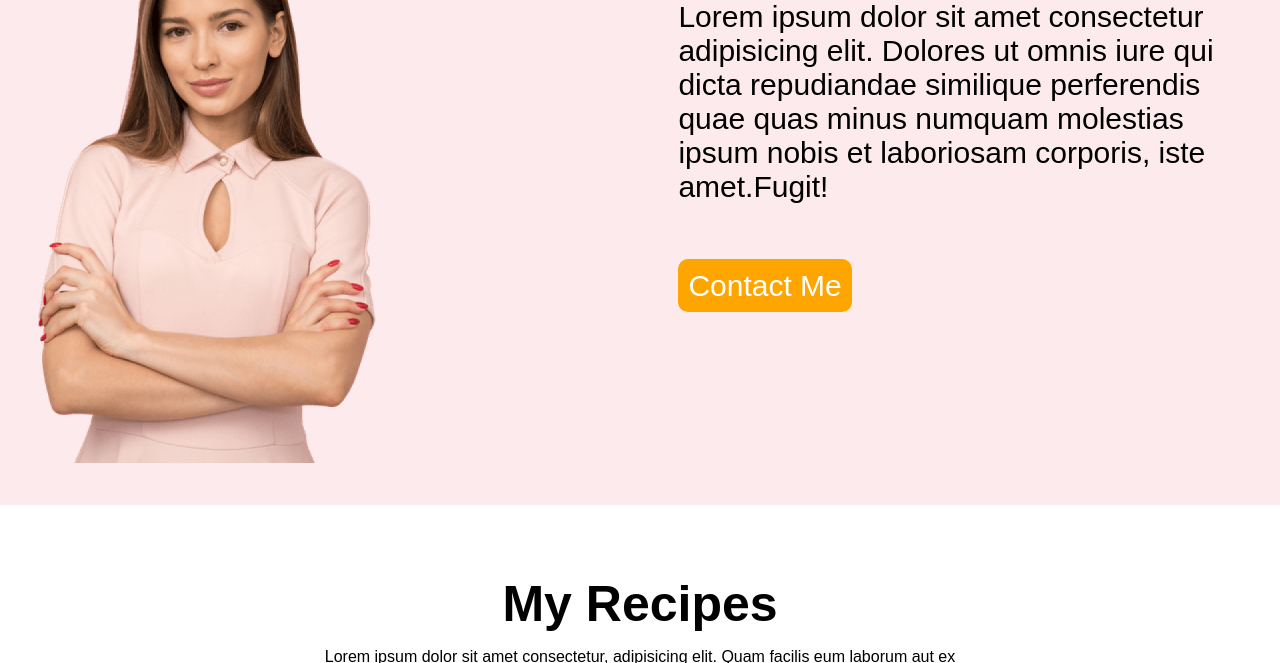
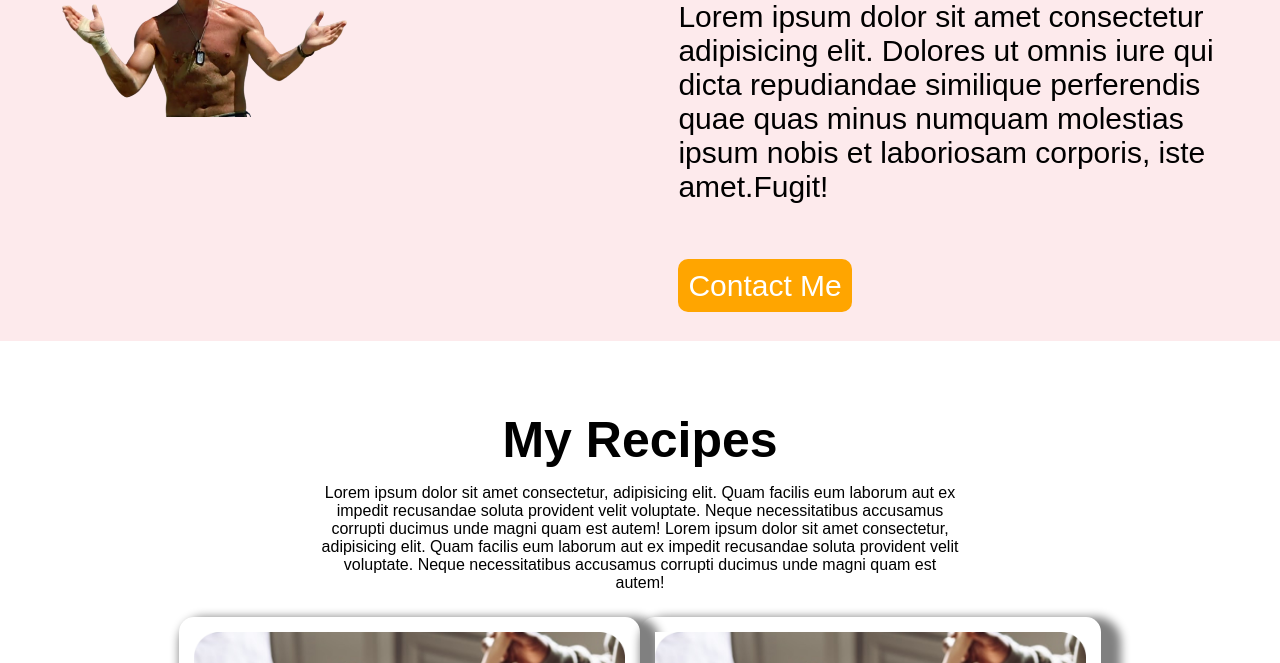
Before and after one commit to akdasali/simple-food-website, a plain HTML site: page index.html in a window 1280 px wide. Shown: the part 524-1187 px from the top of the page. Drawn offline with Linux system fonts and the light colour scheme; a web font is replaced by a local one.

Commit message:
image update

```diff
--- a/index.html
+++ b/index.html
@@ -9,10 +9,8 @@
     <!-- google font link -->
     <link rel="preconnect" href="https://fonts.googleapis.com" />
     <link rel="preconnect" href="https://fonts.gstatic.com" crossorigin />
-    <link
-      href="https://fonts.googleapis.com/css2?    family=Poppins&family=Sofia+Sans&display=swap"
-      rel="stylesheet"
-    />
+    <link href="https://fonts.googleapis.com/css2?
+     family=Poppins&family=Sofia+Sans&display=swap" rel="stylesheet"/>
   </head>
   <body>
     <!-- header section -->
@@ -35,7 +33,7 @@
     <!-- About me section -->
     <section class="about-me-section">
       <div class="about-me">
-        <img src="images/female/Person Image.png" alt="" />
+        <img src="images/male/Tom-removebg-preview.png" alt="" />
       </div>
       <div class="about-me">
         <div class="about-me-des">
@@ -75,8 +73,8 @@
             <h3>Recipe Title</h3>
             <p>
               This food is too much tasty and healthy. You can try to eat this
-              food. You will feel better. This food is too much tasty and healthy.
-              You can try to eat this food. You will feel better.
+              food. You will feel better. This food is too much tasty and
+              healthy. You can try to eat this food. You will feel better.
             </p>
           </div>
 
@@ -85,8 +83,8 @@
             <h3>Recipe Title</h3>
             <p>
               This food is too much tasty and healthy. You can try to eat this
-              food. You will feel better. This food is too much tasty and healthy.
-              You can try to eat this food. You will feel better.
+              food. You will feel better. This food is too much tasty and
+              healthy. You can try to eat this food. You will feel better.
             </p>
           </div>
         </div>
```
Also changed, not shown: images/male/Tom2-removebg-preview.png (added).
